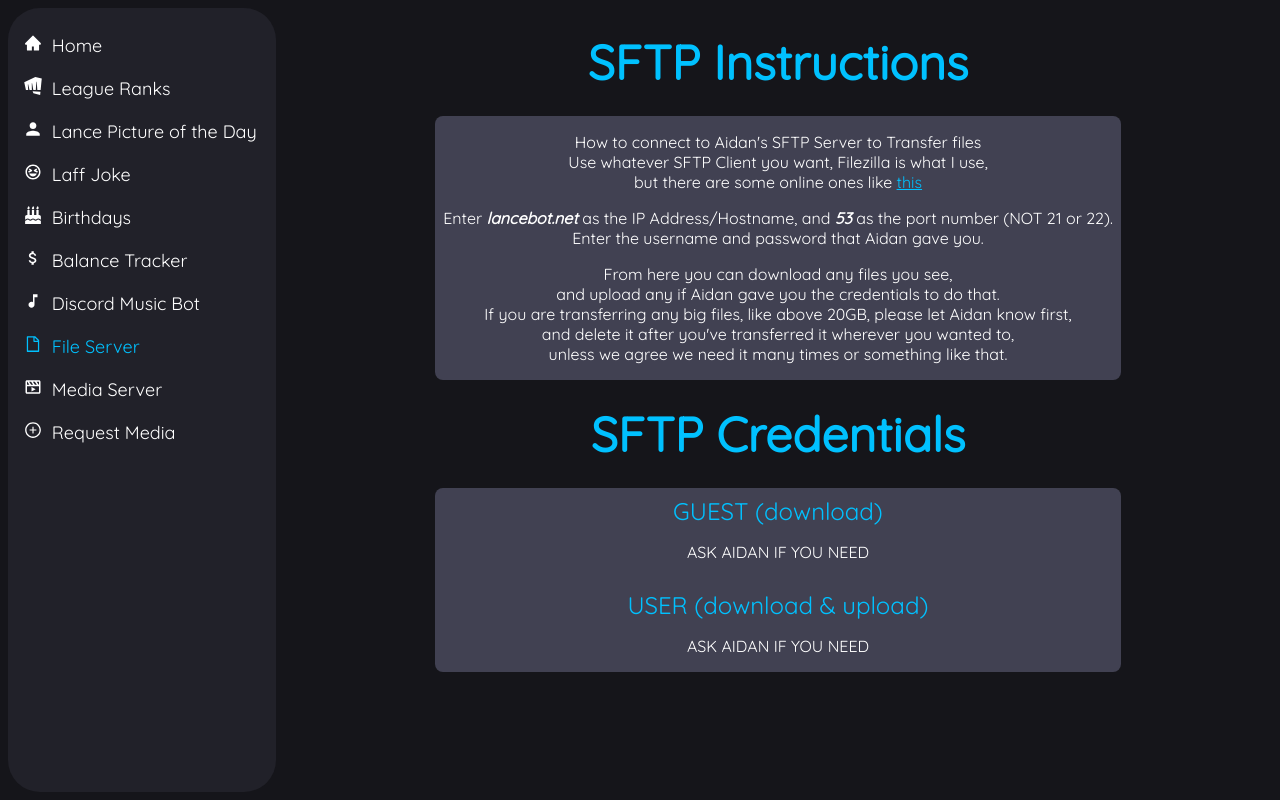
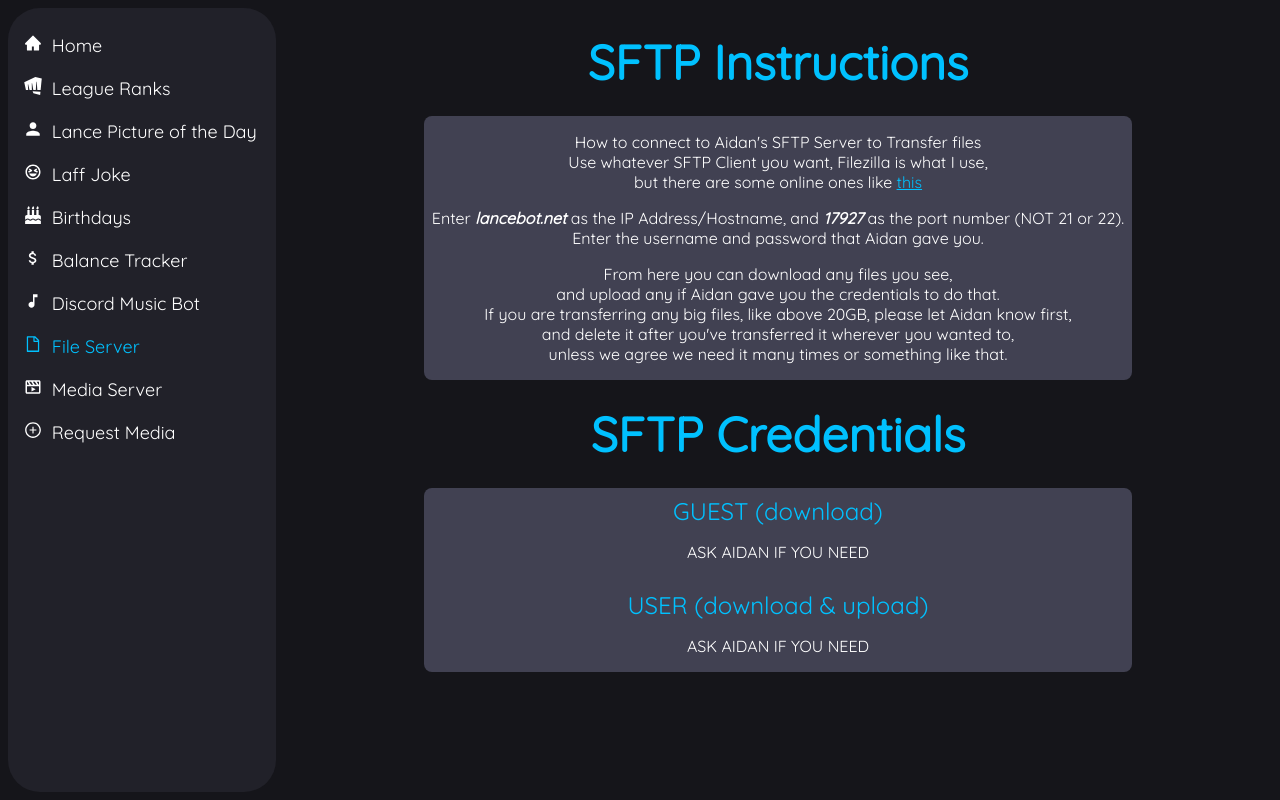
Before and after one commit to aidandobkins/lancesite, a React (Create React App) app in the folder lancesite-react/: page /sftp in a window 1280 px wide. Built offline with nearby package versions, Linux system fonts and the light colour scheme.

Commit message:
update sftp port number

```diff
--- a/lancesite-react/src/pages/SFTPInfo.tsx
+++ b/lancesite-react/src/pages/SFTPInfo.tsx
@@ -21,7 +21,7 @@ const SFTPInfo = () => {
                     </i>{' '}
                     as the IP Address/Hostname, and{' '}
                     <i>
-                        <b>53</b>
+                        <b>17927</b>
                     </i>{' '}
                     as the port number (NOT 21 or 22). <br />
                     Enter the username and password that Aidan gave you.
```
